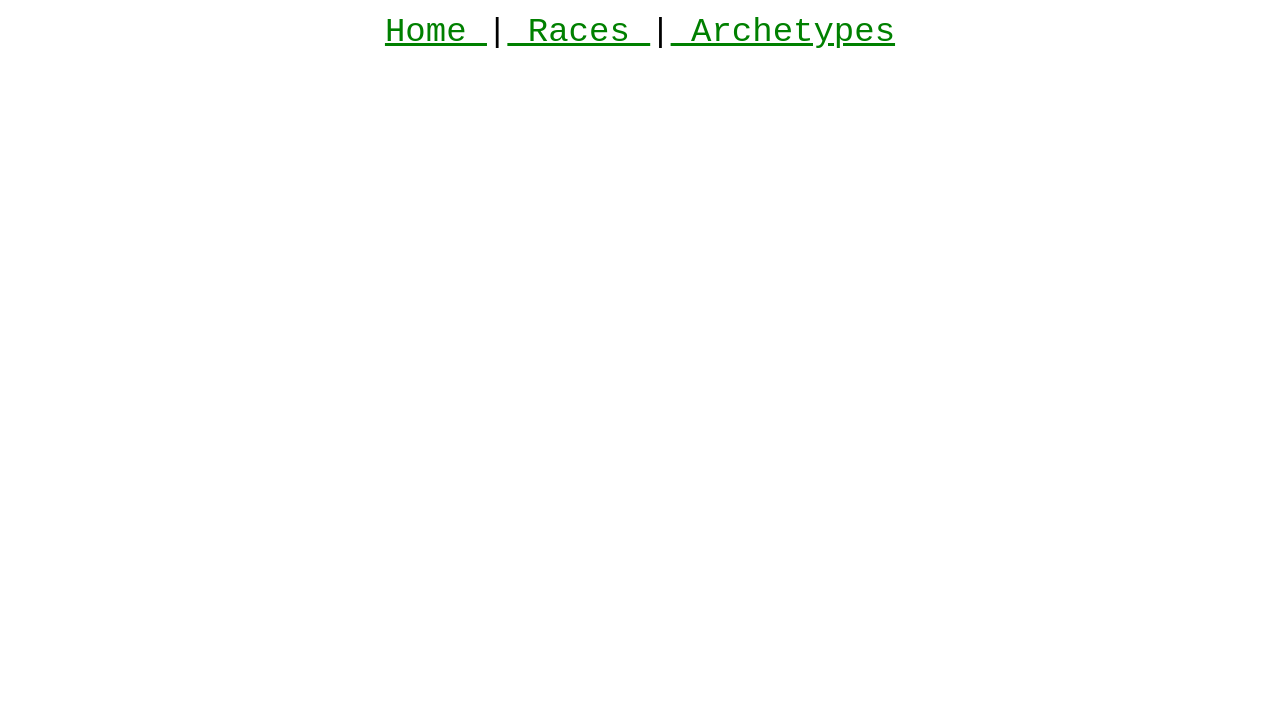
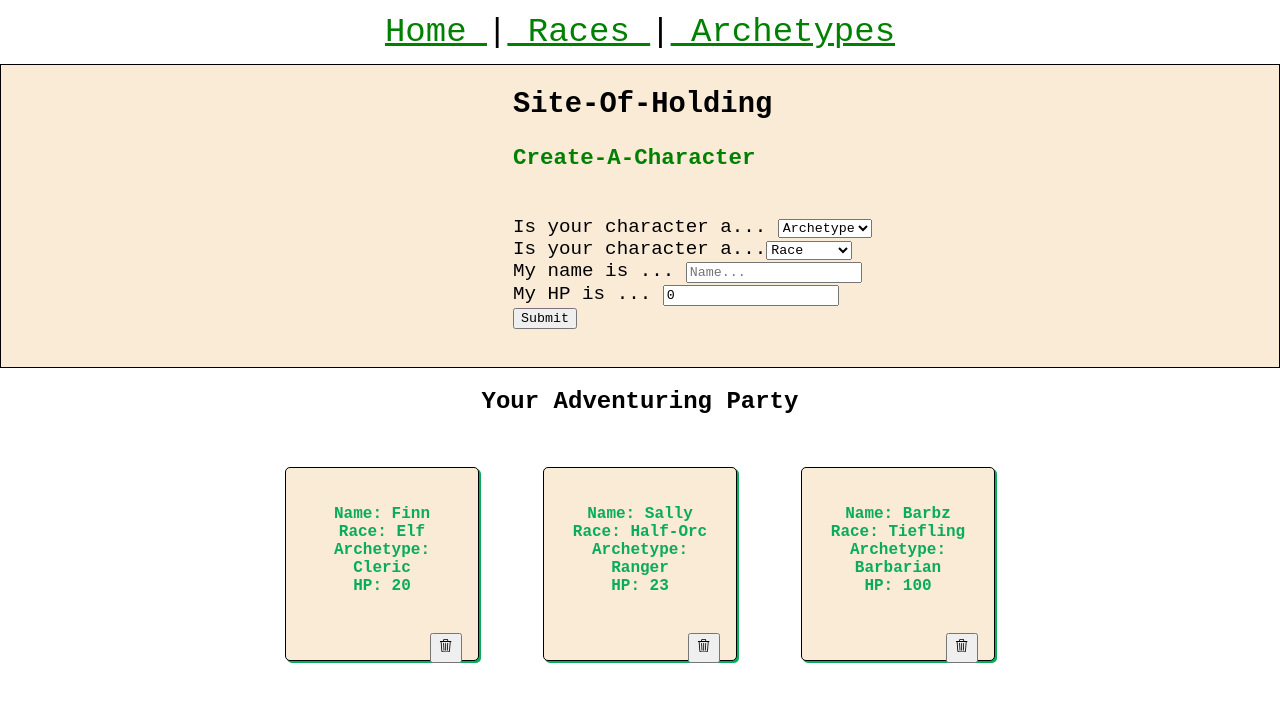
Before and after one commit to slopez421/character-creator, a React (Create React App) app: page / in a window 1280 px wide. Shown: the top 702 px of the page. Built offline with nearby package versions, Linux system fonts and the light colour scheme; data requests are answered from the project's data file.

Commit message:
switched nav links around

```diff
--- a/src/App.js
+++ b/src/App.js
@@ -13,14 +13,14 @@
       <BrowserRouter>
         <NavBar />
         <Switch>
-            <Route path="/home">
-              <Home />
-            </Route>
             <Route path="/races">
               <Races />
             </Route>
             <Route path="/archetypes">
               <Archetypes />
+            </Route>
+            <Route path="/">
+              <Home />
             </Route>
         </Switch>
       </BrowserRouter>
--- a/src/components/NavBar.js
+++ b/src/components/NavBar.js
@@ -4,7 +4,7 @@
 function NavBar() {
     return (
         <nav>
-            <NavLink exact to="/home"> Home </NavLink>
+            <NavLink exact to="/"> Home </NavLink>
             |<NavLink to="/races"> Races </NavLink>
             |<NavLink to="/archetypes"> Archetypes </NavLink>
         </nav>
```
